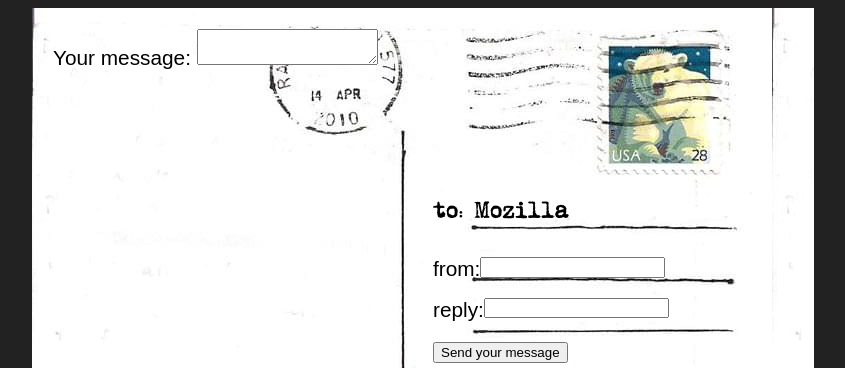
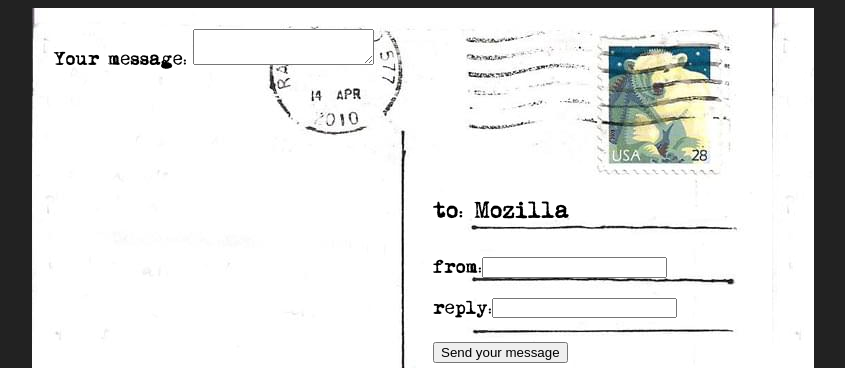
Before and after one commit to JnxdTn/WebFormBuildingBlocks, a plain HTML site: page stylingWebForms/postcardStart/index.html in a window 1280 px wide. Shown: the top 368 px of the page, without its empty margins (217-1062 px from the left). Drawn offline with Linux system fonts and the light colour scheme.

Commit message:
Add css styling to label

```diff
--- a/stylingWebForms/postcardStart/styles.css
+++ b/stylingWebForms/postcardStart/styles.css
@@ -53,3 +53,9 @@
 #reply {
     display: flex;
 }
+
+label {
+    font:
+        0.8em "typewriter",
+        sans-serif;
+}
```
